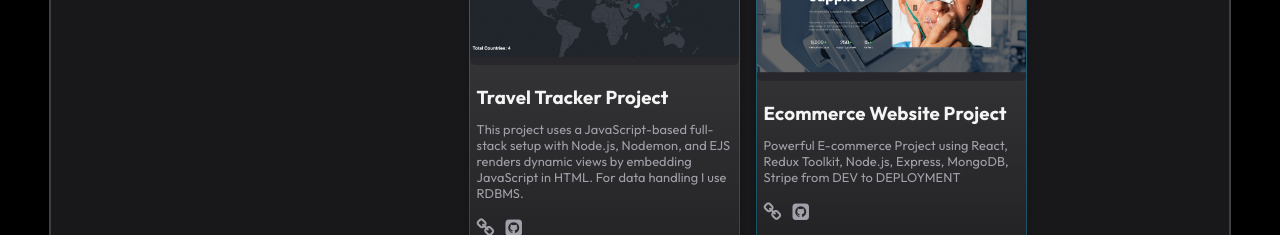
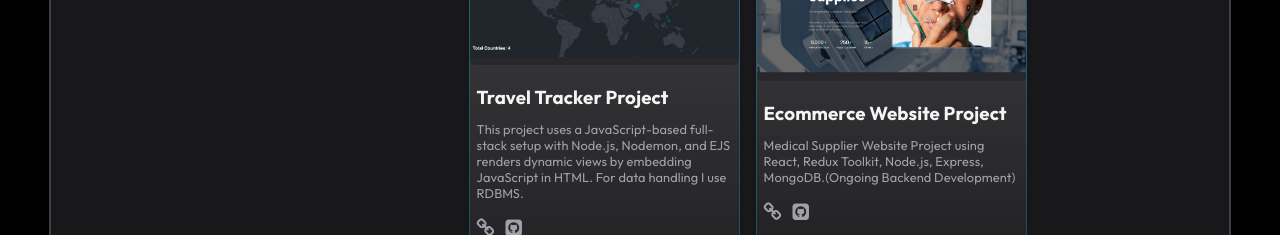
Before and after one commit to ArciRamona/Gladys-Doroin-Portfolio, a React (Vite) app: page / in a window 1280 px wide. Shown: the part 1680-1915 px from the top of the page. Built offline with nearby package versions, Linux system fonts and the light colour scheme.

Commit message:
Updating my Medical Project

```diff
--- a/src/Components/3-Main/projects.js
+++ b/src/Components/3-Main/projects.js
@@ -38,7 +38,7 @@ export const myProjects = [
     imgPath: "/Eco-mmerceMDS.jpg",
     gitHubUrl: "https://github.com/ArciRamona/Eco-mmerce-store.git",
     subTitle: [
-      "Powerful E-commerce Project using React, Redux Toolkit, Node.js, Express, MongoDB, Stripe from DEV to DEPLOYMENT",
+      "Medical Supplier Website Project using React, Redux Toolkit, Node.js, Express, MongoDB.(Ongoing Backend Development)",
     ],
     vercelLink: "https://eco-mmerce-store.vercel.app/",
   },
```
